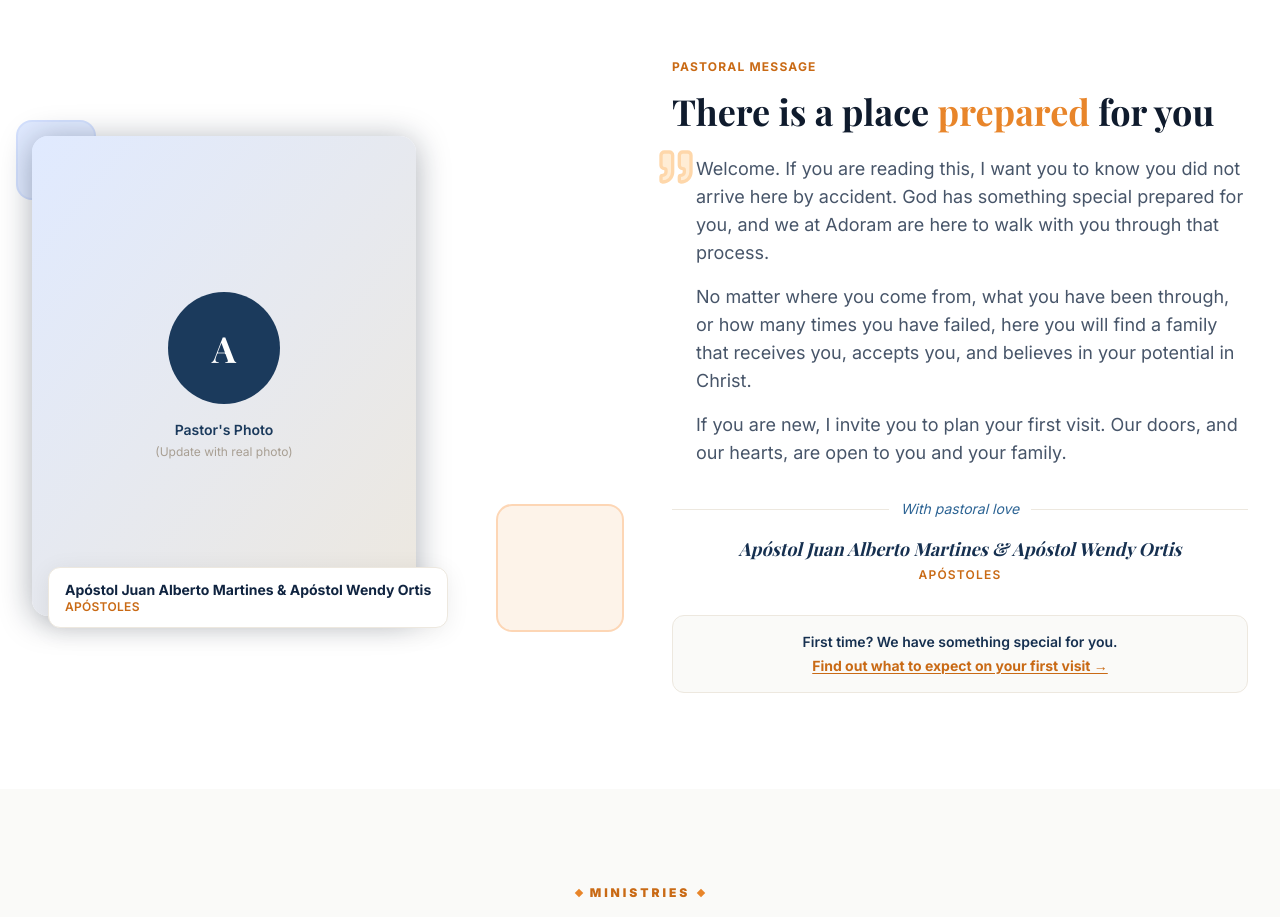
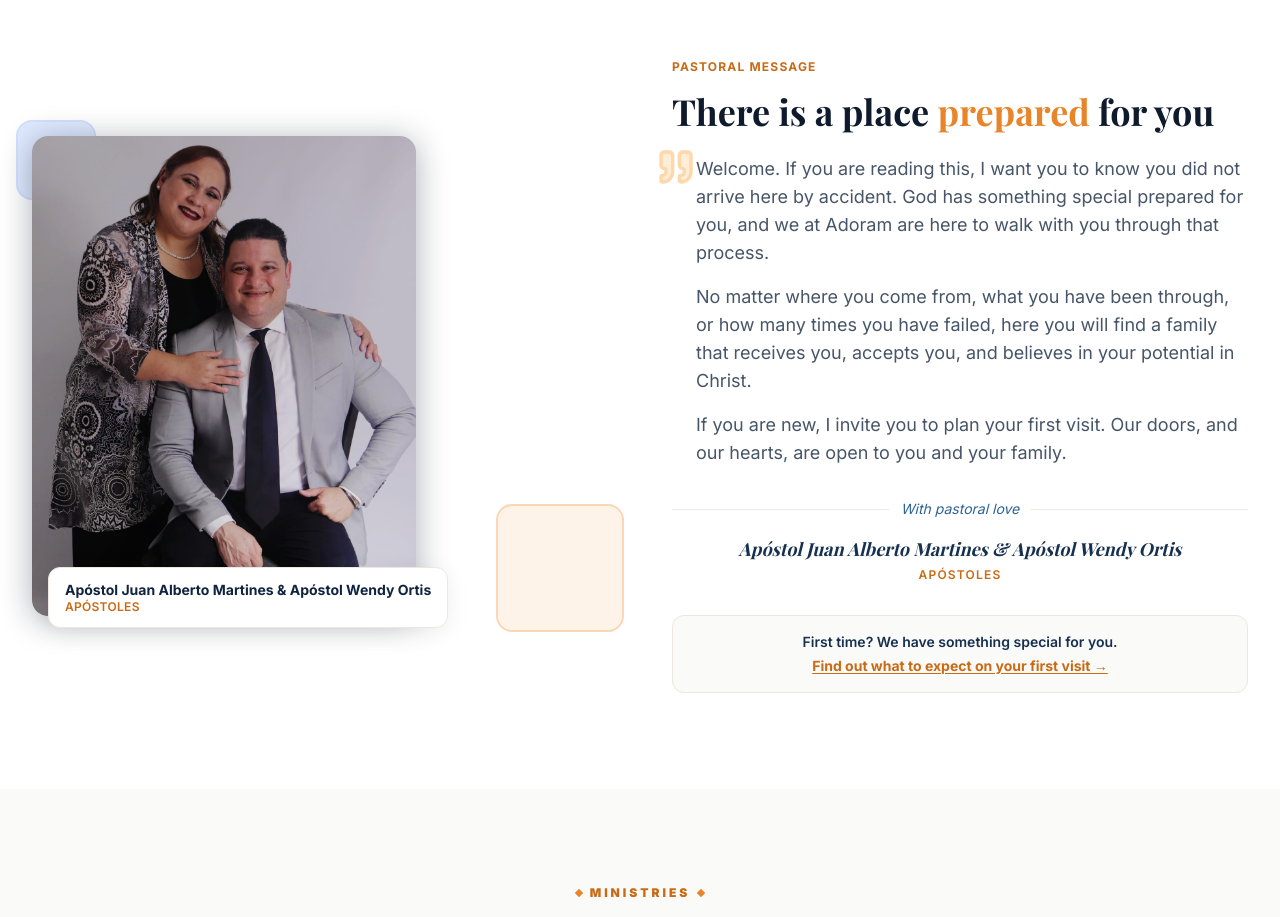
Before and after one commit to Jengaup/Centro-Cristiano-Adoram-Webpage, a Next.js app: page /en in a window 1280 px wide. Shown: the part 2100-3017 px from the top of the page. Built offline with nearby package versions, Linux system fonts and the light colour scheme; a web font is replaced by a local one.

Commit message:
Replace pastor photo placeholder with real image
Display pastores.jpeg using Next.js Image component with object-top
crop to keep faces visible in the 4/5 aspect ratio frame.

https://claude.ai/code/session_01BCgaQf9XzTRiDUwfNNpdao

```diff
--- a/src/components/sections/PastorWelcome.tsx
+++ b/src/components/sections/PastorWelcome.tsx
@@ -1,3 +1,4 @@
+import Image from "next/image";
 import { Quote } from "lucide-react";
 import { siteConfig } from "@/data/config";
 import type { Locale } from "@/i18n/config";
@@ -27,16 +28,16 @@ export default function PastorWelcome({ locale, dict }: Props) {
     <section id="pastor" className="py-24 bg-white" aria-label="Mensaje del pastor">
       <div className="max-w-7xl mx-auto px-4 sm:px-6 lg:px-8">
         <div className="grid grid-cols-1 lg:grid-cols-2 gap-16 items-center">
-          {/* Photo placeholder */}
+          {/* Pastor photo */}
           <div className="relative">
-            <div className="relative z-10 rounded-2xl overflow-hidden bg-gradient-to-br from-navy-100 to-warm-200 aspect-[4/5] max-w-sm mx-auto lg:mx-0 shadow-navy flex items-center justify-center">
-              <div className="text-center p-8">
-                <div className="w-28 h-28 rounded-full bg-navy-600 mx-auto mb-4 flex items-center justify-center">
-                  <span className="text-white font-serif font-bold text-4xl">{siteConfig.pastorName.charAt(0)}</span>
-                </div>
-                <p className="text-navy-600 font-semibold text-sm">{dict.photoPlaceholder}</p>
-                <p className="text-warm-500 text-xs mt-1">{dict.photoPlaceholderSub}</p>
-              </div>
+            <div className="relative z-10 rounded-2xl overflow-hidden aspect-[4/5] max-w-sm mx-auto lg:mx-0 shadow-navy">
+              <Image
+                src="/pastores.jpeg"
+                alt={siteConfig.pastorName}
+                fill
+                className="object-cover object-top"
+                priority
+              />
             </div>
             <div className="absolute -bottom-4 -right-4 w-32 h-32 rounded-2xl bg-gold-500/10 border-2 border-gold-400/30 -z-0" />
             <div className="absolute -top-4 -left-4 w-20 h-20 rounded-2xl bg-navy-100 border-2 border-navy-200/50 -z-0" />
```
